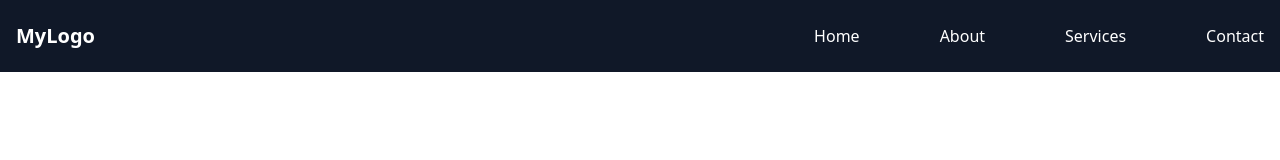
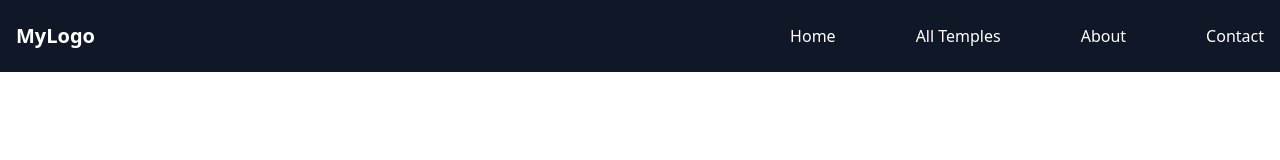
Before and after one commit to themanojking/Temple-City, a React (Vite) app: page / in a window 1280 px wide. Shown: the top 160 px of the page. Built offline with nearby package versions, Linux system fonts and the light colour scheme.

Commit message:
navbar menu names are changed

```diff
--- a/src/Components/Navbar.jsx
+++ b/src/Components/Navbar.jsx
@@ -17,8 +17,8 @@ const Navbar = () => {
           {/* Desktop Menu */}
           <div className="hidden md:flex space-x-6 gap-14">
             <a href="#" className="hover:text-gray-400">Home</a>
+            <a href="#" className="hover:text-gray-400">All Temples</a>
             <a href="#" className="hover:text-gray-400">About</a>
-            <a href="#" className="hover:text-gray-400">Services</a>
             <a href="#" className="hover:text-gray-400">Contact</a>
           </div>
 
```
